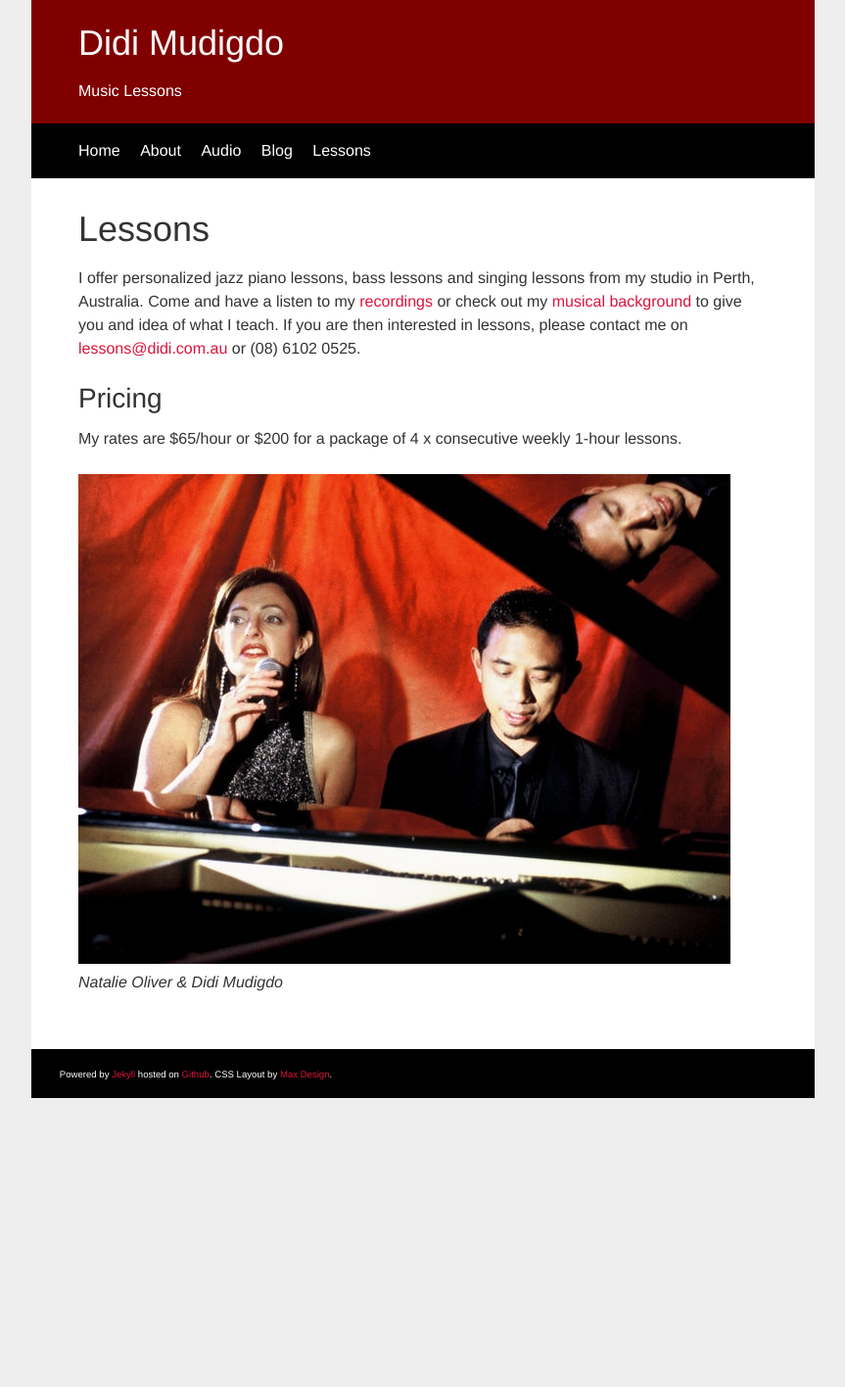
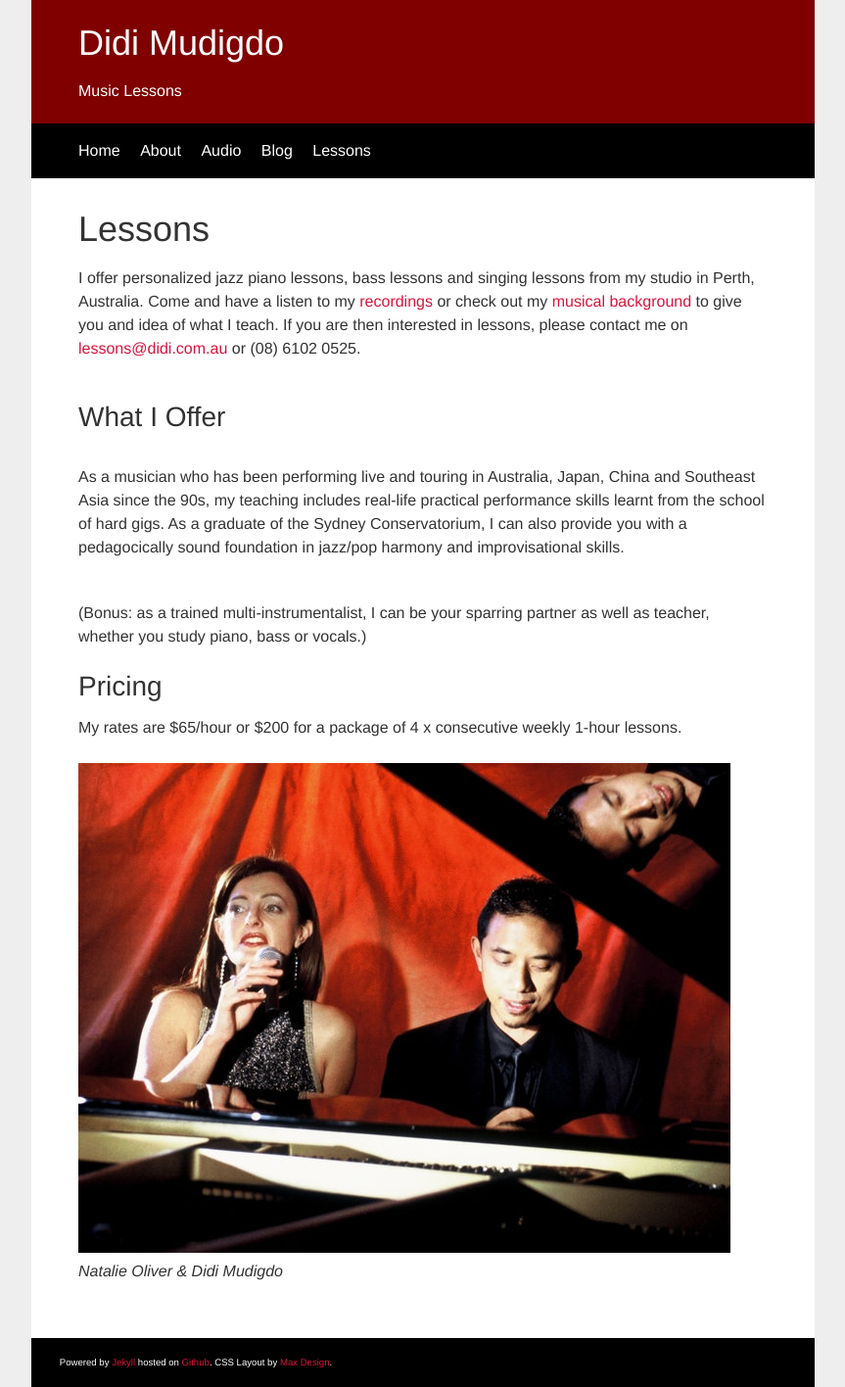
Before and after one commit to didijazz/didijazz.github.io, a Jekyll site: the page built from jazz-piano-lessons-perth/index.html, in a window 1280 px wide. Shown: the whole page at 98% size, without its empty margins (208-1071 px from the left). Built offline with Jekyll 4.4.1, drawn with Linux system fonts in a browser that asks for light colours; before the commit the page ends 1121 px from its top, so only the background shows below that.

Commit message:
Create index.html

```diff
--- a/jazz-piano-lessons-perth/index.html
+++ b/jazz-piano-lessons-perth/index.html
@@ -8,6 +8,12 @@ description: Didi Mudigdo offers jazz piano lessons, bass lessons and singing le
 
 <p>I offer personalized jazz piano lessons, bass lessons and singing lessons from my studio in Perth, Australia. Come and have a listen to my <a href="/audio/index.html">recordings</a> or check out my <a href="/about/index.html">musical background</a> to give you and idea of what I teach. If you are then interested in lessons, please contact me on <a href="mailto:lessons@didi.com.au" target="_blank">lessons@didi.com.au</a> or (08) 6102 0525.</p>
 
+<h2>What I Offer</h2>
+
+<p>As a musician who has been performing live and touring in Australia, Japan, China and Southeast Asia since the 90s, my teaching includes real-life practical performance skills learnt from the school of hard gigs. As a graduate of the Sydney Conservatorium, I can also provide you with a pedagocically sound foundation in jazz/pop harmony and improvisational skills.</p>
+
+<p>(Bonus: as a trained multi-instrumentalist, I can be your sparring partner as well as teacher, whether you study piano, bass or vocals.)</p>
+
 <h2>Pricing</h2>
 <p> My rates are $65/hour or $200 for a package of 4 x consecutive weekly 1-hour lessons.</p>
 
```
